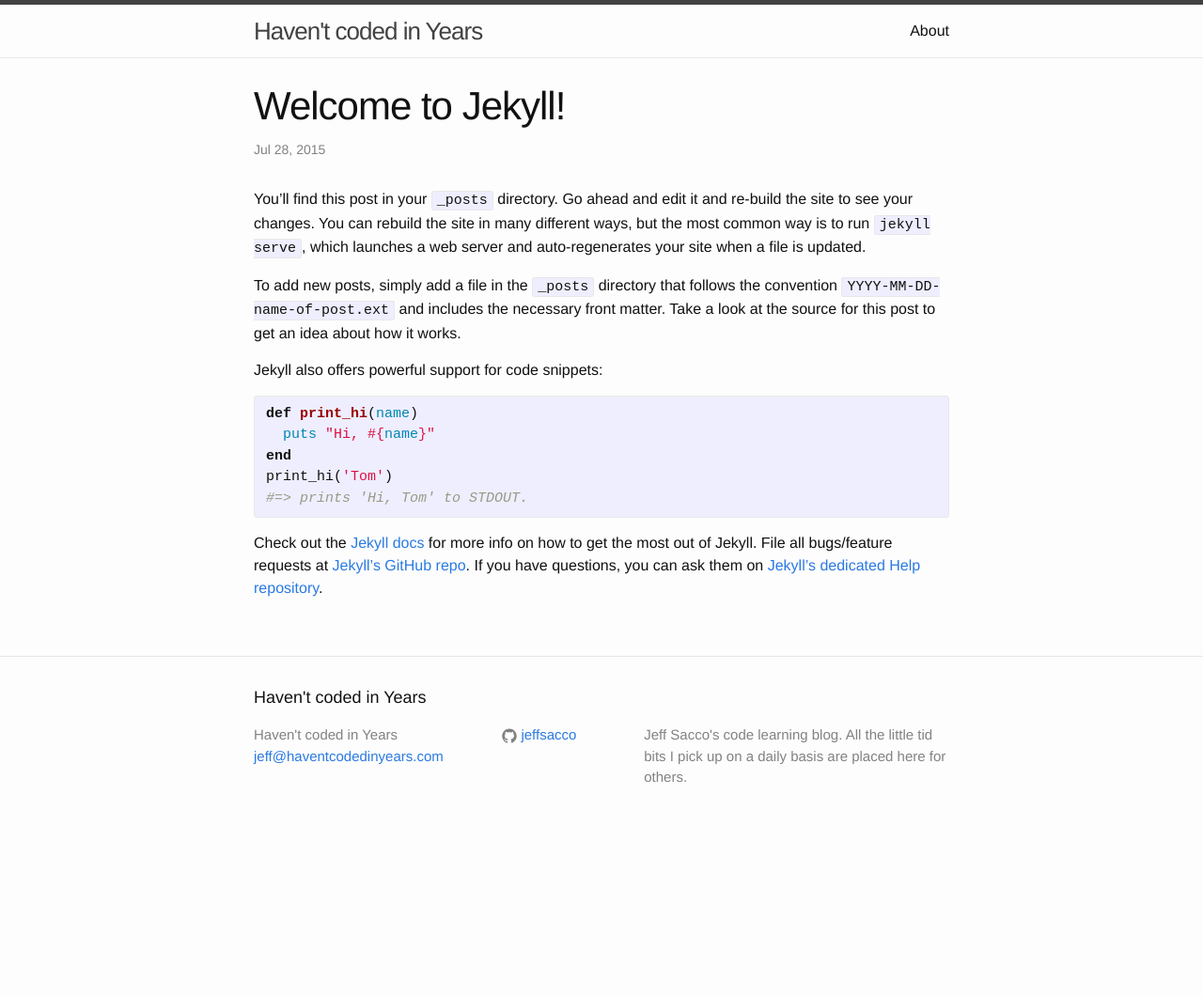
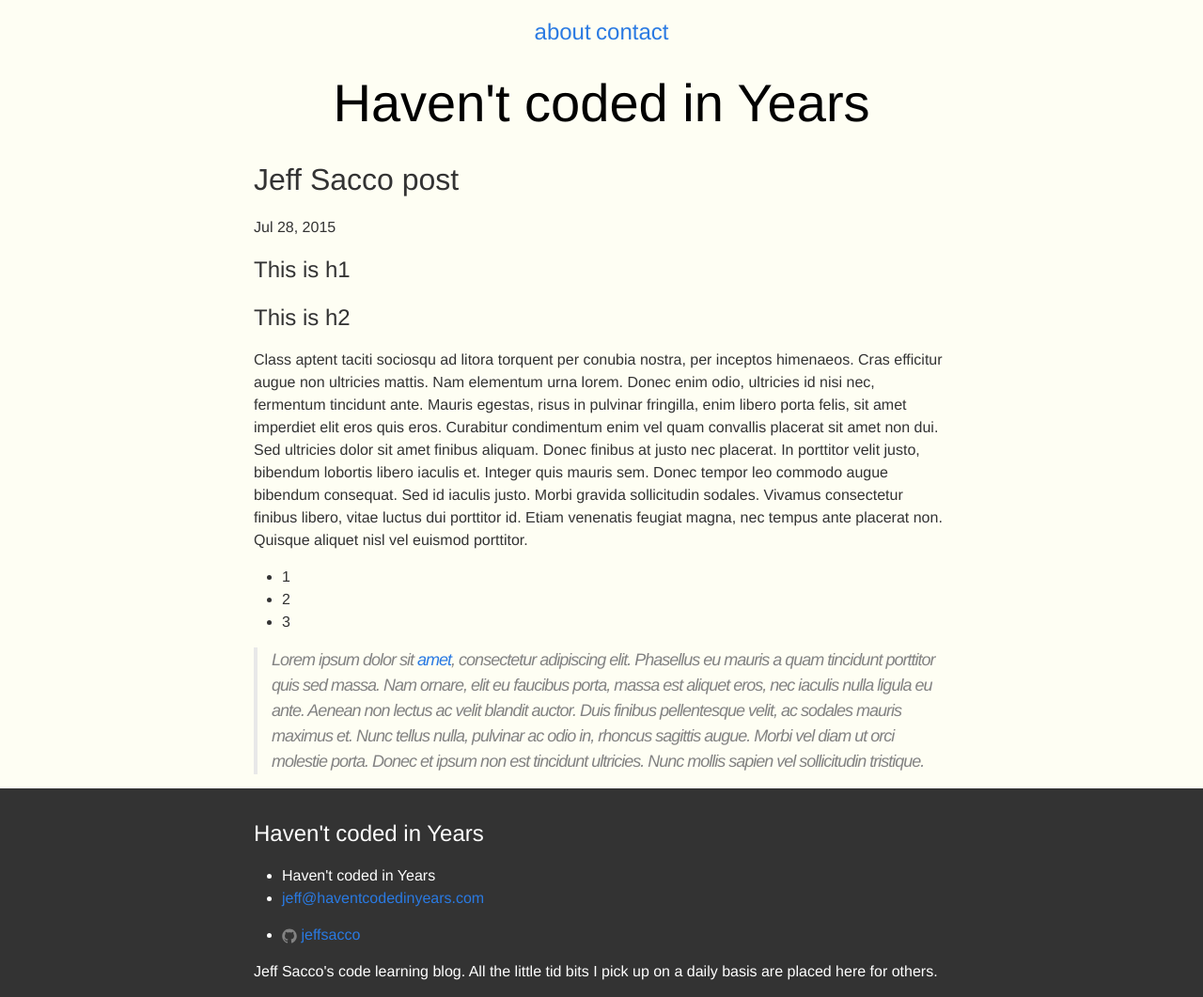
Before and after one commit to jeffsacco/jekyll, a Jekyll site: the page built from _posts/2015-07-28-welcome-to-jekyll.markdown, in a window 1280 px wide. Shown: the whole page at 94% size. Built offline with Jekyll 4.4.1, drawn with Linux system fonts in a browser that asks for light colours; before the commit the page ends 900 px from its top, so only the background shows below that.

Commit message:
A lot of posts

```diff
--- a/_includes/header.html
+++ b/_includes/header.html
@@ -1,27 +1,15 @@
+<nav class="site-nav">
+    <ul>
+      {% for link in site.links %}
+
+        <li><a href="{{link.url}}">{{link.title}}</a></li>
+
+      {% endfor %}
+    </ul>
+  </nav>
+
 <header class="site-header">
 
-  <div class="wrapper">
-
-    <a class="site-title" href="{{ site.baseurl }}/">{{ site.title }}</a>
-
-    <nav class="site-nav">
-      <a href="#" class="menu-icon">
-        <svg viewBox="0 0 18 15">
-          <path fill="#424242" d="M18,1.484c0,0.82-0.665,1.484-1.484,1.484H1.484C0.665,2.969,0,2.304,0,1.484l0,0C0,0.665,0.665,0,1.484,0 h15.031C17.335,0,18,0.665,18,1.484L18,1.484z"/>
-          <path fill="#424242" d="M18,7.516C18,8.335,17.335,9,16.516,9H1.484C0.665,9,0,8.335,0,7.516l0,0c0-0.82,0.665-1.484,1.484-1.484 h15.031C17.335,6.031,18,6.696,18,7.516L18,7.516z"/>
-          <path fill="#424242" d="M18,13.516C18,14.335,17.335,15,16.516,15H1.484C0.665,15,0,14.335,0,13.516l0,0 c0-0.82,0.665-1.484,1.484-1.484h15.031C17.335,12.031,18,12.696,18,13.516L18,13.516z"/>
-        </svg>
-      </a>
-
-      <div class="trigger">
-        {% for page in site.pages %}
-          {% if page.title %}
-          <a class="page-link" href="{{ page.url | prepend: site.baseurl }}">{{ page.title }}</a>
-          {% endif %}
-        {% endfor %}
-      </div>
-    </nav>
-
-  </div>
+<center><h1 class="site-title"><a href="/">Haven't coded in Years</a></h1></center>
 
 </header>
--- a/_posts/2015-07-28-welcome-to-jekyll.markdown
+++ b/_posts/2015-07-28-welcome-to-jekyll.markdown
@@ -1,25 +1,17 @@
 ---
 layout: post
-title:  "Welcome to Jekyll!"
+title:  "Jeff Sacco post"
 date:   2015-07-28 09:13:34
 categories: jekyll update
 ---
-You’ll find this post in your `_posts` directory. Go ahead and edit it and re-build the site to see your changes. You can rebuild the site in many different ways, but the most common way is to run `jekyll serve`, which launches a web server and auto-regenerates your site when a file is updated.
 
-To add new posts, simply add a file in the `_posts` directory that follows the convention `YYYY-MM-DD-name-of-post.ext` and includes the necessary front matter. Take a look at the source for this post to get an idea about how it works.
+# This is h1
+## This is h2
 
-Jekyll also offers powerful support for code snippets:
+Class aptent taciti sociosqu ad litora torquent per conubia nostra, per inceptos himenaeos. Cras efficitur augue non ultricies mattis. Nam elementum urna lorem. Donec enim odio, ultricies id nisi nec, fermentum tincidunt ante. Mauris egestas, risus in pulvinar fringilla, enim libero porta felis, sit amet imperdiet elit eros quis eros. Curabitur condimentum enim vel quam convallis placerat sit amet non dui. Sed ultricies dolor sit amet finibus aliquam. Donec finibus at justo nec placerat. In porttitor velit justo, bibendum lobortis libero iaculis et. Integer quis mauris sem. Donec tempor leo commodo augue bibendum consequat. Sed id iaculis justo. Morbi gravida sollicitudin sodales. Vivamus consectetur finibus libero, vitae luctus dui porttitor id. Etiam venenatis feugiat magna, nec tempus ante placerat non. Quisque aliquet nisl vel euismod porttitor.
 
-{% highlight ruby %}
-def print_hi(name)
-  puts "Hi, #{name}"
-end
-print_hi('Tom')
-#=> prints 'Hi, Tom' to STDOUT.
-{% endhighlight %}
+* 1
+* 2
+* 3
 
-Check out the [Jekyll docs][jekyll] for more info on how to get the most out of Jekyll. File all bugs/feature requests at [Jekyll’s GitHub repo][jekyll-gh]. If you have questions, you can ask them on [Jekyll’s dedicated Help repository][jekyll-help].
-
-[jekyll]:      http://jekyllrb.com
-[jekyll-gh]:   https://github.com/jekyll/jekyll
-[jekyll-help]: https://github.com/jekyll/jekyll-help
+> Lorem ipsum dolor sit [amet](http://www.cnn.com), consectetur adipiscing elit. Phasellus eu mauris a quam tincidunt porttitor quis sed massa. Nam ornare, elit eu faucibus porta, massa est aliquet eros, nec iaculis nulla ligula eu ante. Aenean non lectus ac velit blandit auctor. Duis finibus pellentesque velit, ac sodales mauris maximus et. Nunc tellus nulla, pulvinar ac odio in, rhoncus sagittis augue. Morbi vel diam ut orci molestie porta. Donec et ipsum non est tincidunt ultricies. Nunc mollis sapien vel sollicitudin tristique.
--- a/_sass/_base.scss
+++ b/_sass/_base.scss
@@ -80,7 +80,7 @@
  * Headings
  */
 h1, h2, h3, h4, h5, h6 {
-    font-weight: 300;
+    font-weight: 500;
 }
 
 
@@ -91,10 +91,7 @@
 a {
     color: $brand-color;
     text-decoration: none;
-
-    &:visited {
-        color: darken($brand-color, 15%);
-    }
+    transition: 0.3s;
 
     &:hover {
         color: $text-color;
--- a/_sass/_layout.scss
+++ b/_sass/_layout.scss
@@ -1,236 +1,31 @@
-/**
- * Site header
- */
-.site-header {
-    border-top: 5px solid $grey-color-dark;
-    border-bottom: 1px solid $grey-color-light;
-    min-height: 56px;
+.site-nav {
+    text-align: center;
 
-    // Positioning context for the mobile navigation icon
-    position: relative;
-}
+    ul {
+        margin: 1em 0;
+        list-style: none;
+    }
 
-.site-title {
-    font-size: 26px;
-    line-height: 56px;
-    letter-spacing: -1px;
-    margin-bottom: 0;
-    float: left;
-
-    &,
-    &:visited {
-        color: $grey-color-dark;
+    li {
+        display: inline-block;
+        margin: 0 0.5px;
+        font-size: 1.5em;
     }
 }
 
-.site-nav {
-    float: right;
-    line-height: 56px;
+.site-title a
+{
+    color: #000;
+    font-size: 56px;
 
-    .menu-icon {
-        display: none;
-    }
-
-    .page-link {
-        color: $text-color;
-        line-height: $base-line-height;
-
-        // Gaps between nav items, but not on the first one
-        &:not(:first-child) {
-            margin-left: 20px;
-        }
-    }
-
-    @include media-query($on-palm) {
-        position: absolute;
-        top: 9px;
-        right: 30px;
-        background-color: $background-color;
-        border: 1px solid $grey-color-light;
-        border-radius: 5px;
-        text-align: right;
-
-        .menu-icon {
-            display: block;
-            float: right;
-            width: 36px;
-            height: 26px;
-            line-height: 0;
-            padding-top: 10px;
-            text-align: center;
-
-            > svg {
-                width: 18px;
-                height: 15px;
-
-                path {
-                    fill: $grey-color-dark;
-                }
-            }
-        }
-
-        .trigger {
-            clear: both;
-            display: none;
-        }
-
-        &:hover .trigger {
-            display: block;
-            padding-bottom: 5px;
-        }
-
-        .page-link {
-            display: block;
-            padding: 5px 10px;
-        }
+    &:hover{
+        text-decoration: none;
     }
 }
 
-
-
-/**
- * Site footer
- */
-.site-footer {
-    border-top: 1px solid $grey-color-light;
-    padding: $spacing-unit 0;
+.site-footer
+{
+    padding-top:30px;
+    background-color: #333 !important;
+    color: #fff;
 }
-
-.footer-heading {
-    font-size: 18px;
-    margin-bottom: $spacing-unit / 2;
-}
-
-.contact-list,
-.social-media-list {
-    list-style: none;
-    margin-left: 0;
-}
-
-.footer-col-wrapper {
-    font-size: 15px;
-    color: $grey-color;
-    margin-left: -$spacing-unit / 2;
-    @extend %clearfix;
-}
-
-.footer-col {
-    float: left;
-    margin-bottom: $spacing-unit / 2;
-    padding-left: $spacing-unit / 2;
-}
-
-.footer-col-1 {
-    width: -webkit-calc(35% - (#{$spacing-unit} / 2));
-    width:         calc(35% - (#{$spacing-unit} / 2));
-}
-
-.footer-col-2 {
-    width: -webkit-calc(20% - (#{$spacing-unit} / 2));
-    width:         calc(20% - (#{$spacing-unit} / 2));
-}
-
-.footer-col-3 {
-    width: -webkit-calc(45% - (#{$spacing-unit} / 2));
-    width:         calc(45% - (#{$spacing-unit} / 2));
-}
-
-@include media-query($on-laptop) {
-    .footer-col-1,
-    .footer-col-2 {
-        width: -webkit-calc(50% - (#{$spacing-unit} / 2));
-        width:         calc(50% - (#{$spacing-unit} / 2));
-    }
-
-    .footer-col-3 {
-        width: -webkit-calc(100% - (#{$spacing-unit} / 2));
-        width:         calc(100% - (#{$spacing-unit} / 2));
-    }
-}
-
-@include media-query($on-palm) {
-    .footer-col {
-        float: none;
-        width: -webkit-calc(100% - (#{$spacing-unit} / 2));
-        width:         calc(100% - (#{$spacing-unit} / 2));
-    }
-}
-
-
-
-/**
- * Page content
- */
-.page-content {
-    padding: $spacing-unit 0;
-}
-
-.page-heading {
-    font-size: 20px;
-}
-
-.post-list {
-    margin-left: 0;
-    list-style: none;
-
-    > li {
-        margin-bottom: $spacing-unit;
-    }
-}
-
-.post-meta {
-    font-size: $small-font-size;
-    color: $grey-color;
-}
-
-.post-link {
-    display: block;
-    font-size: 24px;
-}
-
-
-
-/**
- * Posts
- */
-.post-header {
-    margin-bottom: $spacing-unit;
-}
-
-.post-title {
-    font-size: 42px;
-    letter-spacing: -1px;
-    line-height: 1;
-
-    @include media-query($on-laptop) {
-        font-size: 36px;
-    }
-}
-
-.post-content {
-    margin-bottom: $spacing-unit;
-
-    h2 {
-        font-size: 32px;
-
-        @include media-query($on-laptop) {
-            font-size: 28px;
-        }
-    }
-
-    h3 {
-        font-size: 26px;
-
-        @include media-query($on-laptop) {
-            font-size: 22px;
-        }
-    }
-
-    h4 {
-        font-size: 20px;
-
-        @include media-query($on-laptop) {
-            font-size: 18px;
-        }
-    }
-}
--- a/css/main.scss
+++ b/css/main.scss
@@ -6,15 +6,15 @@
 
 
 // Our variables
-$base-font-family: Helvetica, Arial, sans-serif;
+$base-font-family: 'Avenir Next', Helvetica, Arial, sans-serif;
 $base-font-size:   16px;
 $small-font-size:  $base-font-size * 0.875;
 $base-line-height: 1.5;
 
 $spacing-unit:     30px;
 
-$text-color:       #111;
-$background-color: #fdfdfd;
+$text-color:       #333;
+$background-color: #fefef3;
 $brand-color:      #2a7ae2;
 
 $grey-color:       #828282;
```
Also changed, not shown: _posts/2014-10-31-another-year-and-some-more-code.md (added, +71 -0 lines), _posts/2014-12-31-pasta-is-the-way.md (added, +86 -0 lines), _posts/2015-03-14-going-to-code-up-a-storm.md (added, +59 -0 lines), _posts/2015-07-08-happy-birthday.md (added, +62 -0 lines), index.html (+20 -12 lines).
